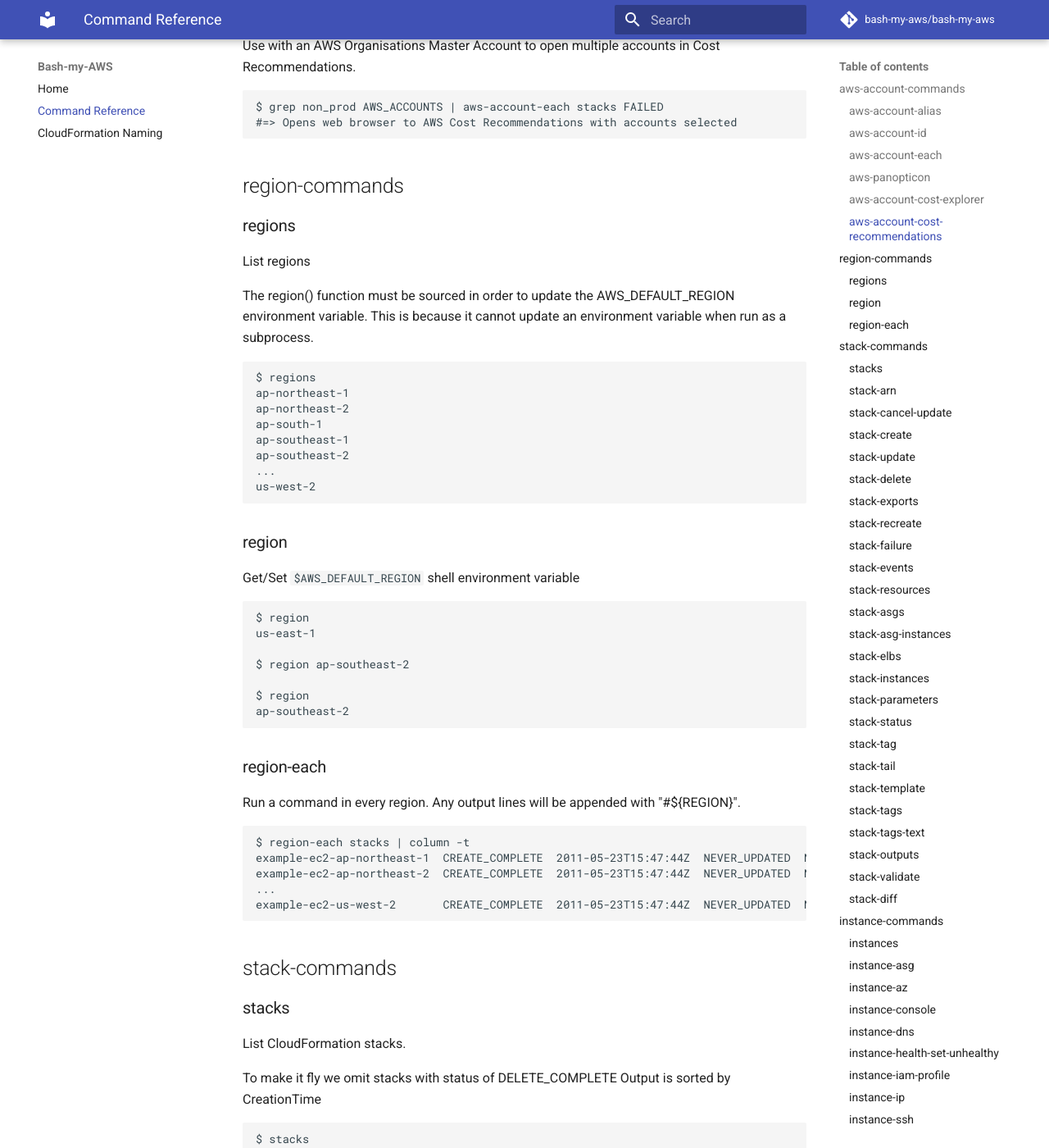
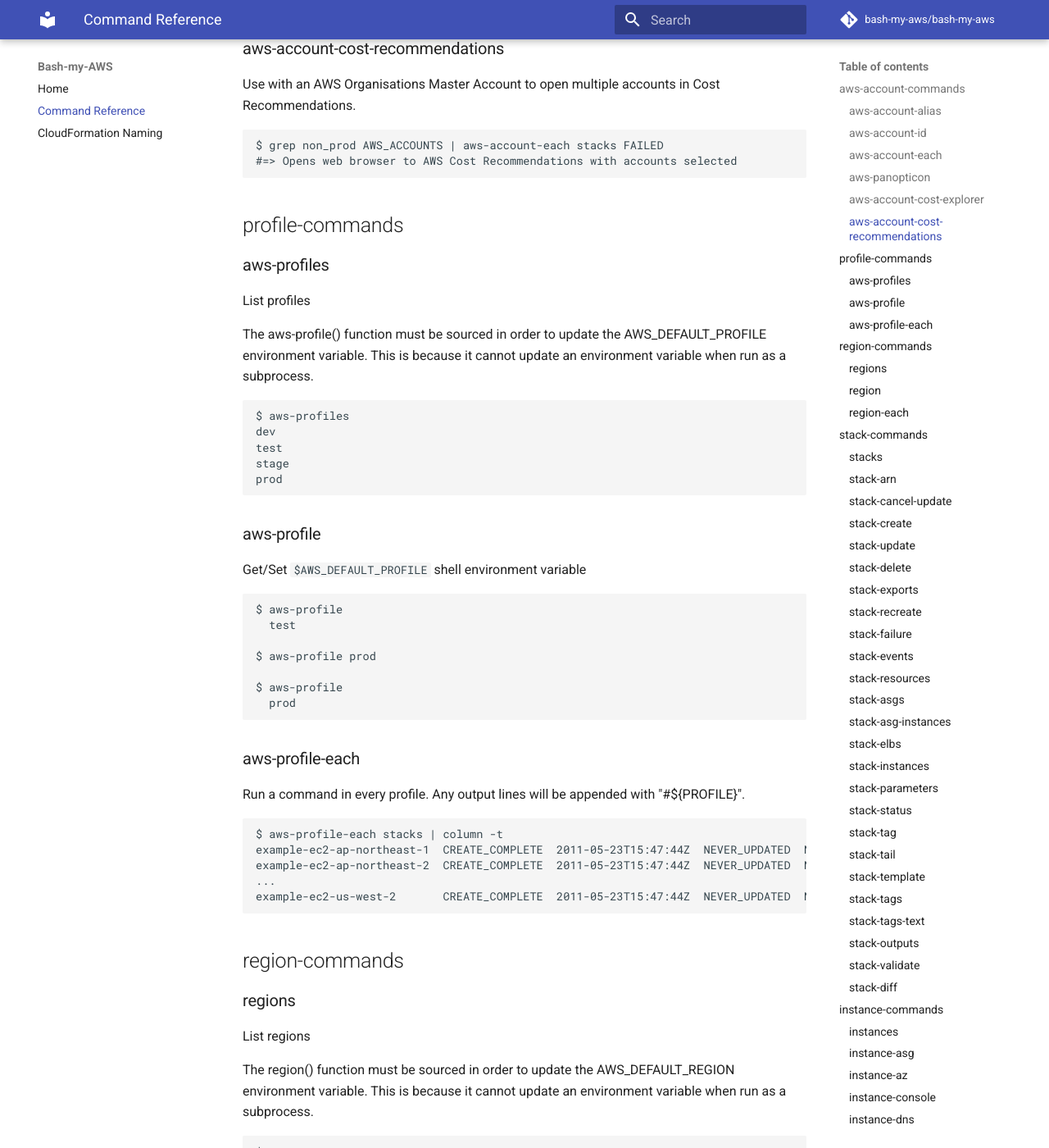
Before and after one commit to bash-my-aws/bash-my-aws, an MkDocs documentation site: the page built from docs/command-reference.md, in a window 1280 px wide and 1400 px high, scrolled down 1765 px. Shown: the whole window at 82% size. Built offline with MkDocs 1.6.1 and Material for MkDocs 9.7.7, drawn with Linux system fonts in a browser that asks for light colours; comment, search, counter and statistics services are not loaded; some of the changed text lies outside the part shown.

Commit message:
[aws-profile] Added profile functions to mirror the region functions

```diff
--- a/docs/command-reference.md
+++ b/docs/command-reference.md
@@ -9,6 +9,8 @@
 the most interest to readers.
 
 !!! Note "General Rules"
+    - Commands expect `$AWS_DEFAULT_PROFILE` environment variable to be set
+      (check/set with `aws-profile` command)
     - Commands expect `$AWS_DEFAULT_REGION` environment variable to be set
       (check/set with `region` command)
     - Most commands that list resources (`stacks`, `instances , etc)
@@ -82,6 +84,48 @@
 
     $ grep non_prod AWS_ACCOUNTS | aws-account-each stacks FAILED
     #=> Opens web browser to AWS Cost Recommendations with accounts selected
+
+
+## profile-commands
+
+### aws-profiles
+
+List profiles
+
+The aws-profile() function must be sourced in order to update the
+AWS_DEFAULT_PROFILE environment variable. This is because it
+cannot update an environment variable when run as a subprocess.
+
+    $ aws-profiles
+    dev
+    test
+    stage
+    prod
+
+
+### aws-profile
+
+Get/Set `$AWS_DEFAULT_PROFILE` shell environment variable
+
+    $ aws-profile
+      test
+
+    $ aws-profile prod
+
+    $ aws-profile
+      prod
+
+
+### aws-profile-each
+
+Run a command in every profile.
+Any output lines will be appended with "#${PROFILE}".
+
+    $ aws-profile-each stacks | column -t
+    example-ec2-ap-northeast-1  CREATE_COMPLETE  2011-05-23T15:47:44Z  NEVER_UPDATED  NOT_NESTED  #prod
+    example-ec2-ap-northeast-2  CREATE_COMPLETE  2011-05-23T15:47:44Z  NEVER_UPDATED  NOT_NESTED  #stage
+    ...
+    example-ec2-us-west-2       CREATE_COMPLETE  2011-05-23T15:47:44Z  NEVER_UPDATED  NOT_NESTED  #test
 
 
 ## region-commands
```
Also changed, not shown: 3 other files.
